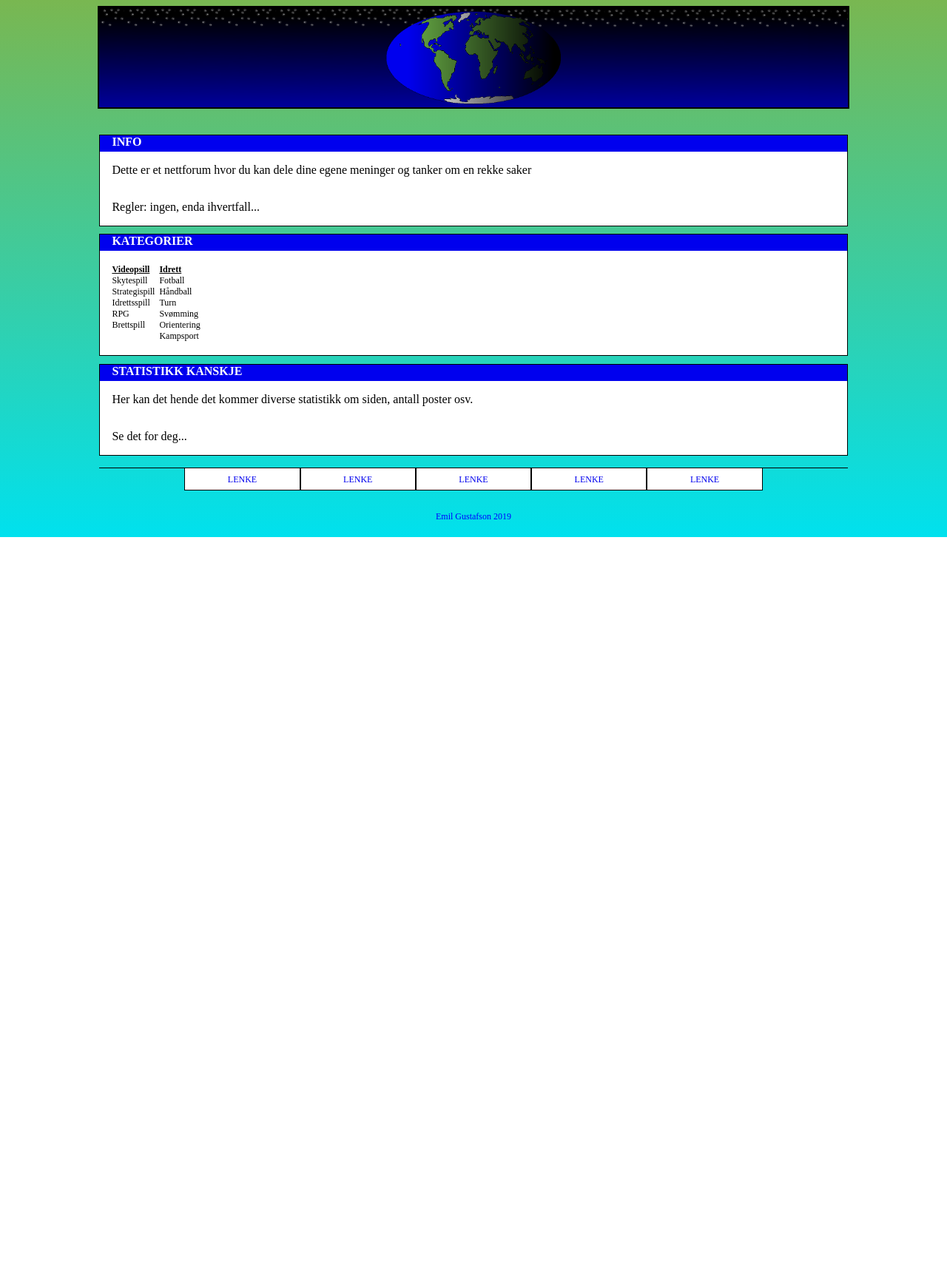
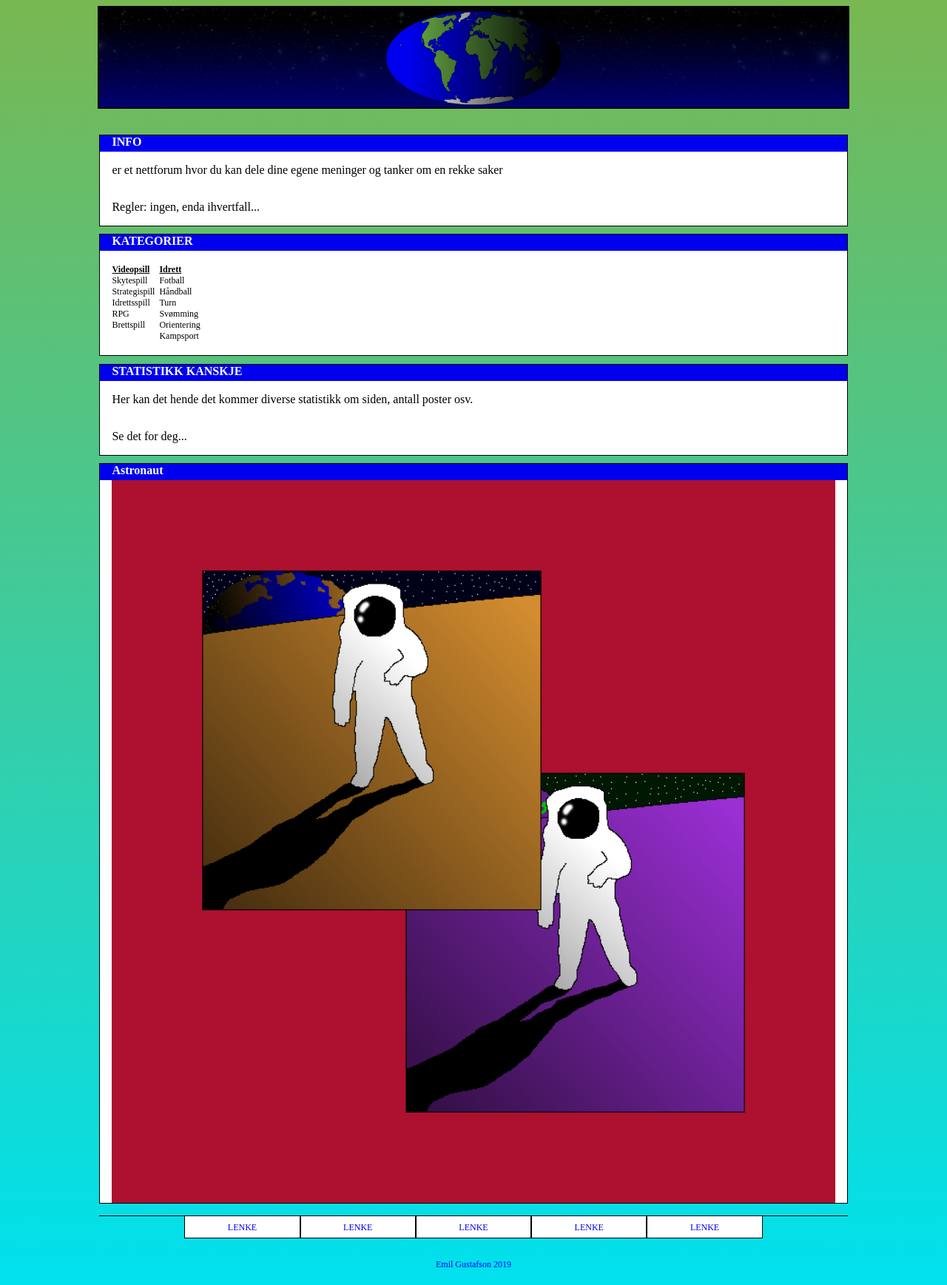
Before and after one commit to emilgustafson/nettforum, a PHP site: page /html/index.html in a window 1280 px wide. Shown: the whole page at 74% size. Before the commit the page ends 726 px from the top, so only its background shows below. Run offline with PHP 8.4, Linux system fonts and the light colour scheme.

Commit message:
endret filstruktur

```diff
--- a/index.html
+++ b/html/index.html
@@ -2,7 +2,7 @@
 <html>
 <head>
 	<title>  </title>
-	<link rel="stylesheet" type="text/css" href="stilarkindex.css">
+	<link rel="stylesheet" type="text/css" href="../stilark/stilarkindex.css">
 	<meta charset="utf-8">
 	<meta name="viewport" content="width=device-width, initial-scale=1" /> <!-- https://www.instructables.com/id/Make-your-HTML-Website-suitable-for-Mobile-Devices/ -->
 </head>
@@ -10,7 +10,7 @@
 
 	<div class="header">
 		<a class="hjem" href="index.html">
-			<img src="bilder/jordklodeskyggehøyres.PNG" width="240px" height="135px">
+			<img src="../bilder/jordkloderealistisk.PNG" width="240px" height="135px">
 		</a>
 	</div>
 
@@ -21,7 +21,7 @@
 				<h6> INFO </h6>
 			</div>
 			<div class="modulinnhold">
-			<p class="infotekst"> Dette er et nettforum hvor du kan dele dine egene meninger og tanker om en rekke saker </p> </br>
+			<p class="infotekst">  er et nettforum hvor du kan dele dine egene meninger og tanker om en rekke saker </p> </br>
 			<p class="infotekst"> Regler: ingen, enda ihvertfall... </p>
 			</div>
 		</div>
@@ -62,6 +62,15 @@
 			</div>
 		</div>
 
+		<div class="modul">
+			<div class="topp">
+				<h6> Astronaut </h6>
+			</div>
+			<div class="modulinnhold">
+				<img src="../bilder/astronaut.PNG" style="margin: auto; width: 100%; height: 100%;">
+			</div>
+		</div>
+
 
 			<ul class="footer">
 				<li class="footerbuffer"></li>
--- a/stilarkindex.css
+++ b/stilark/stilarkindex.css
@@ -11,7 +11,7 @@ body {
 	display: flex;
 	justify-content: center;
 	align-items: center;
-	background-image: url("bilder/headerbakgrunn.PNG");
+	background-image: url("../bilder/realistiskbakgrunn.PNG");
 	background-repeat: no-repeat;
 	border: 2px solid black;
 }
```
Also changed, not shown: README.md, bilder/astronaut.png (added), bilder/jordkloderealistisk.png (added), bilder/logo3.png (renamed from bilder/jordklodeskyggehøyres.png), bilder/logo4.png (added), bilder/realistiskbakgrunn.png (added), index.php (renamed from indexphp.php), 2 other files.
